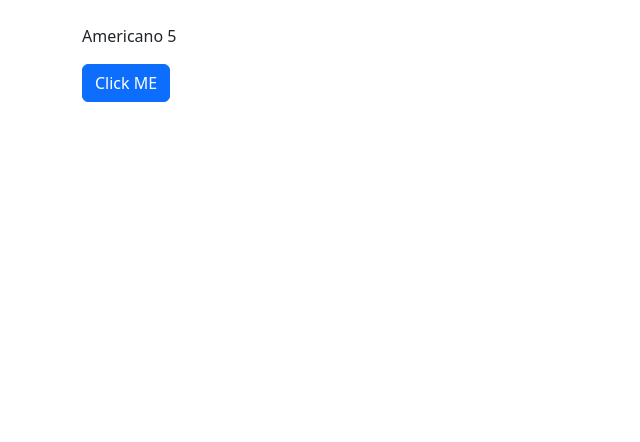
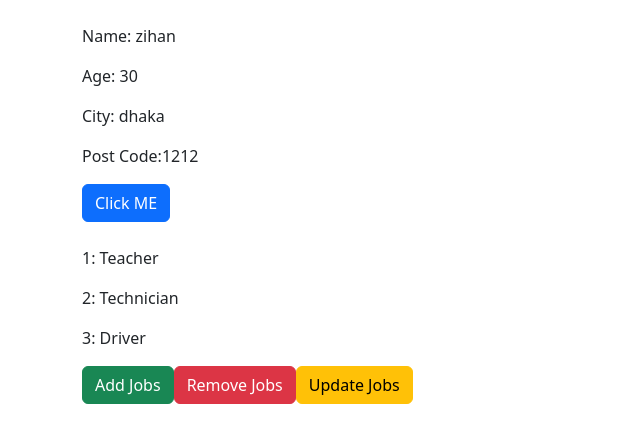
Before and after one commit to tamjidzihan/reactJS, a React (Vite) app: page / in a window 1280 px wide. Shown: the top 442 px of the page, without its empty margins (0-640 px from the left). Built offline with nearby package versions, Linux system fonts and the light colour scheme.

Commit message:
home 2024-04-28

```diff
--- a/src/App.tsx
+++ b/src/App.tsx
@@ -177,29 +177,83 @@ function App() {
   const [alertVisible, SetAlertVisibility] = useState(false)
 
 
-  const [drink, setDrink] = useState({
-    title: "Americano",
-    price: 5
-  });
+  // const [drink, setDrink] = useState({
+  //   title: "Americano",
+  //   price: 5
+  // });
+
+  // const handleClick = () => {
+  //   const newDrink = {
+  //     ...drink,
+  //     price: 6
+  //   };
+  //   setDrink(newDrink);
+  // }
+
+
+  const [customer, setCustomer] = useState({
+    name: 'zihan',
+    age: 30,
+    address: {
+      city: 'dhaka',
+      postcode: 1212
+    }
+  })
+
 
   const handleClick = () => {
-    const newDrink = {
-      ...drink,
-      price: 6
-    };
-    setDrink(newDrink);
+    setCustomer({
+      ...customer,
+      age: 31,
+      address: {
+        ...customer.address,
+        city: 'Rajshahi'
+      }
+    })
   }
+
+
+  const [jobs, setJobs] = useState(
+    ['Teacher', 'Technician', 'Driver']
+  )
+
+  const addJobsClick = () => {
+    setJobs([...jobs, 'Cleaner'])
+  }
+  const removeJobsClick = () => {
+    setJobs([...jobs.filter(job =>
+      job !== jobs[0]
+    )])
+  }
+
+
+
 
   return (
 
     <>
+      {/* <div className=' container mt-4'>
+        <p>{drink.title + ' ' + drink.price}</p>
+        <button className=' btn btn-primary ' onClick={handleClick}>Click ME</button>
+      </div> */}
       <div className=' container mt-4'>
-        <p>{drink.title + ' ' + drink.price}</p>
+        <p>Name: {customer.name}</p>
+        <p>Age: {customer.age}</p>
+        <p>City: {customer.address.city}</p>
+        <p>Post Code:{customer.address.postcode}</p>
         <button className=' btn btn-primary ' onClick={handleClick}>Click ME</button>
       </div>
 
 
+      <div className=' container mt-4'>
+        {jobs.map((job, index) =>
+          <p><span>{index + 1}: </span>{job}</p>
+        )}
+        <button type="button" className=' btn btn-success btn-block' onClick={addJobsClick}>Add Jobs</button>
+        <button type="button" className=' btn btn-danger btn-block' onClick={removeJobsClick}>Remove Jobs</button>
+        <button type="button" className=' btn btn-warning btn-block' onClick={addJobsClick}>Update Jobs</button>
 
+      </div>
 
 
 
```
